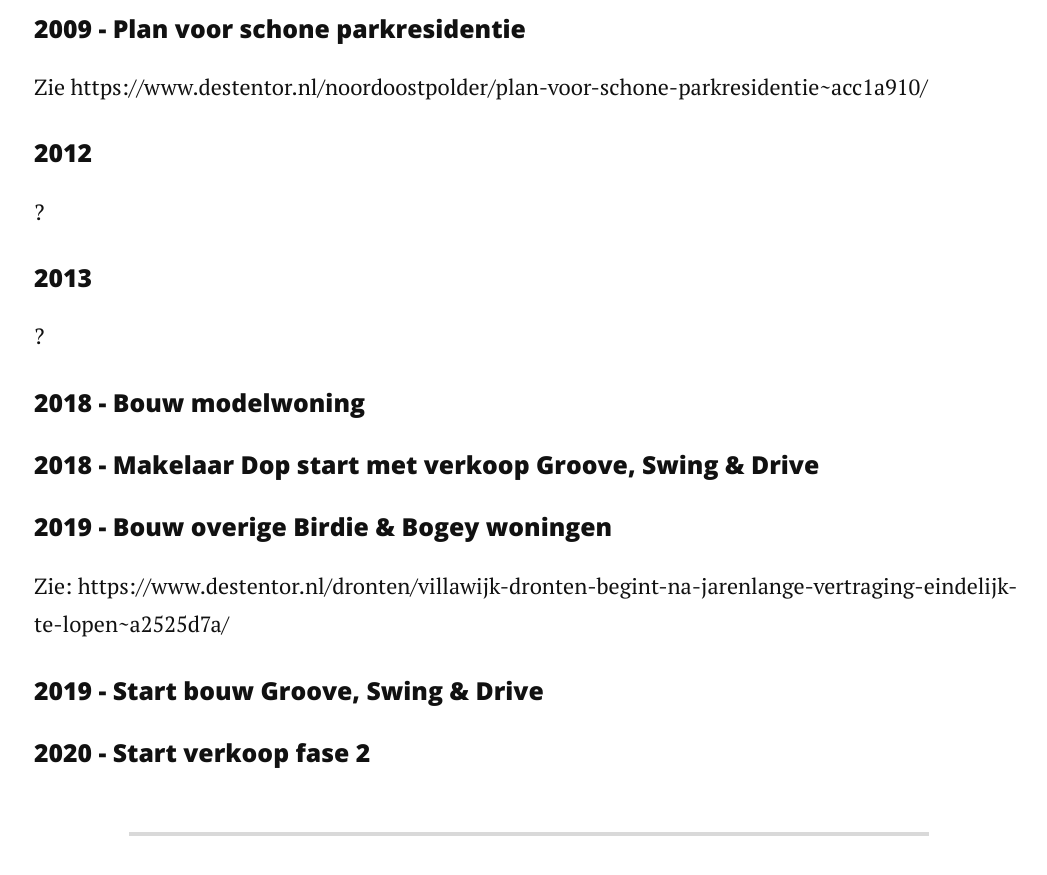
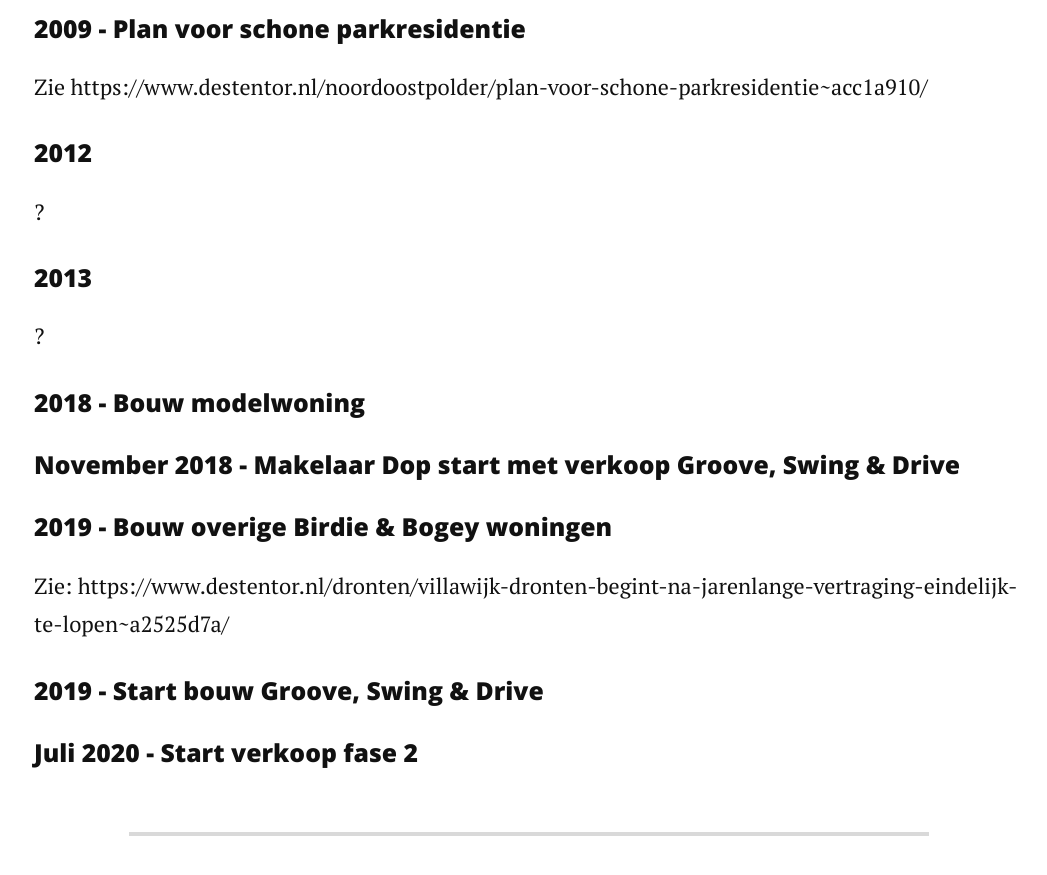
Before and after one commit to plamola/vve-parkresidentie, a Jekyll site: the page built from historie/index.html, in a window 1280 px wide and 900 px high, scrolled down 733 px. Shown: the top 875 px of the window, without its empty margins (111-1158 px from the left). Built offline with Jekyll 4.4.1, drawn with Linux system fonts in a browser that asks for light colours; nearby versions of some CDN libraries.

Commit message:
Restructure

```diff
--- a/historie/index.html
+++ b/historie/index.html
@@ -27,7 +27,7 @@ title: Historie
   <h4>2018 - Bouw modelwoning</h4>
   <p></p>
 
-  <h4>2018 - Makelaar Dop start met verkoop Groove, Swing & Drive</h4>
+  <h4>November 2018 - Makelaar Dop start met verkoop Groove, Swing & Drive</h4>
   <p></p>
 
   <h4>2019 - Bouw overige Birdie & Bogey woningen</h4>
@@ -36,7 +36,7 @@ title: Historie
   <h4>2019 - Start bouw Groove, Swing & Drive</h4>
   <p></p>
 
-  <h4>2020 - Start verkoop fase 2</h4>
+  <h4>Juli 2020 - Start verkoop fase 2</h4>
   <p></p>
 
 
```
Also changed, not shown: documenten.md (+1 -0 lines), 1 other file.
